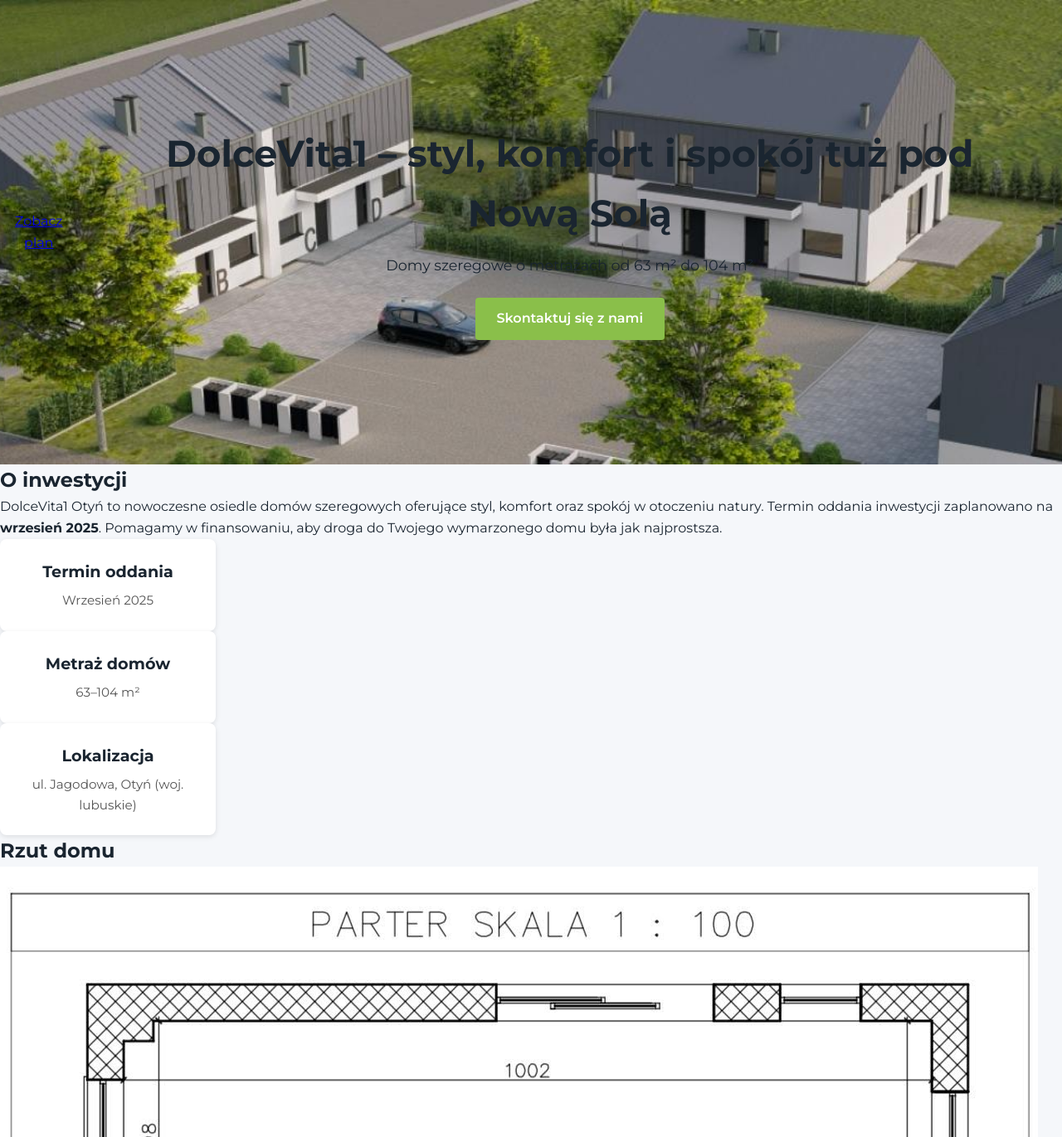
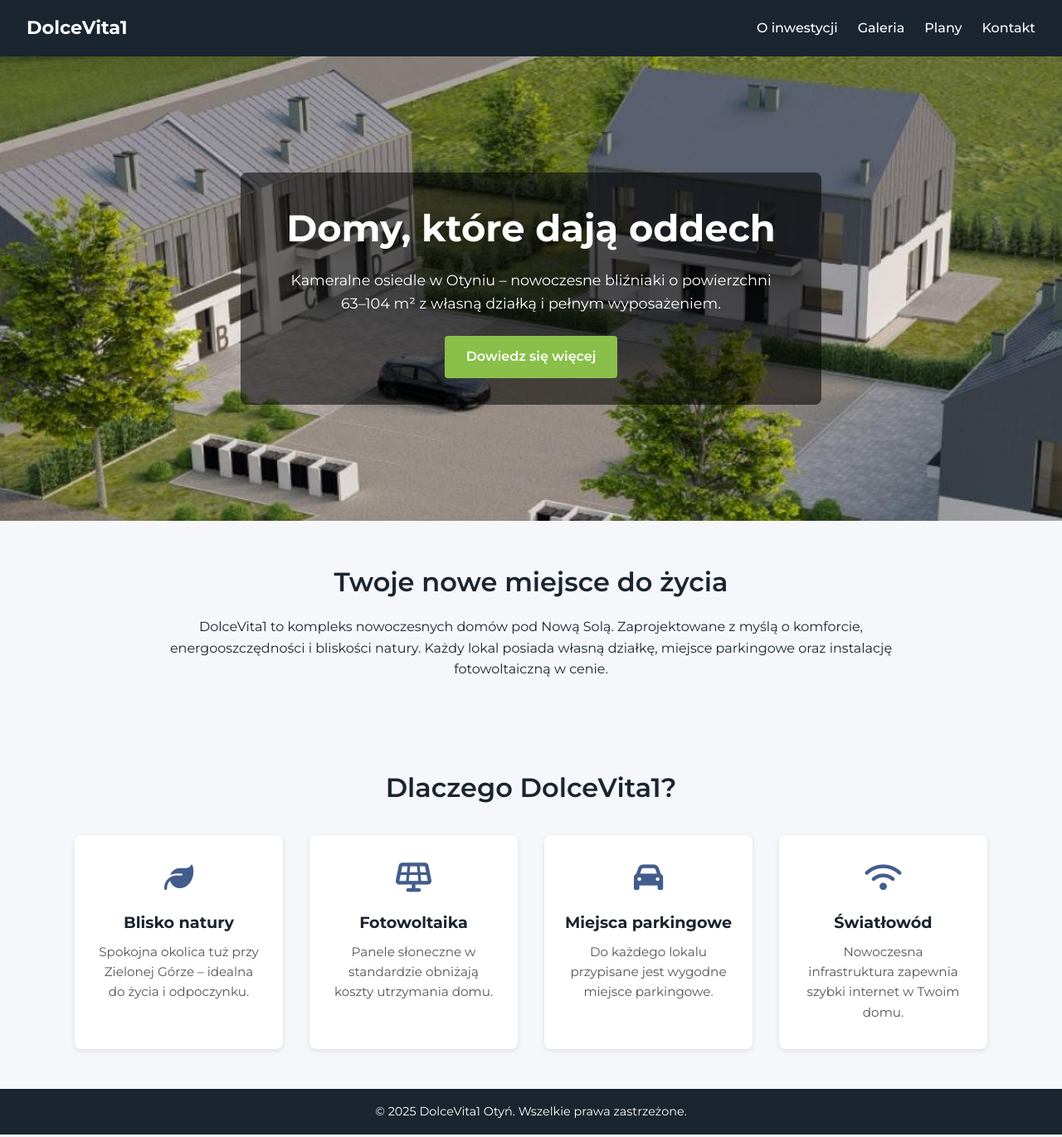
Before and after one commit to kaietanpaul/dolcevita1-website, a plain HTML site: page index.html in a window 1280 px wide. Shown: the top 1371 px of the page at 83% size. Drawn offline with Linux system fonts and the light colour scheme; a small style sheet from the web is missing.

Commit message:
Update index.html to multi-page layout with navigation and premium design

```diff
--- a/index.html
+++ b/index.html
@@ -1,67 +1,96 @@
 <!DOCTYPE html>
 <html lang="pl">
   <head>
-    <meta charset="UTF-8">
-    <meta name="viewport" content="width=device-width, initial-scale=1.0">
-    <title>DolceVita1 Otyń – domy, które dają oddech</title>
-    <link rel="stylesheet" href="style.css">
+    <meta charset="UTF-8" />
+    <meta name="viewport" content="width=device-width, initial-scale=1.0" />
+    <title>DolceVita1&nbsp;Otyń – Nowoczesne domy pod Nową Solą</title>
+    <!-- Google font and Font Awesome icons -->
+    <link
+      rel="preconnect"
+      href="https://fonts.gstatic.com"
+    />
+    <link
+      href="https://fonts.googleapis.com/css2?family=Montserrat:wght@400;500;600;700&display=swap"
+      rel="stylesheet"
+    />
+    <link
+      rel="stylesheet"
+      href="https://cdnjs.cloudflare.com/ajax/libs/font-awesome/6.4.0/css/all.min.css"
+      integrity="sha512-pddPoMyki1efxHUd0uaNpxXLMn3jkqyk+cSX1TFybC6sIh+lA0uPk33T9Vm44zeeqYm+Zlq/OLXUJrd7WGHlXA=="
+      crossorigin="anonymous"
+      referrerpolicy="no-referrer"
+    />
+    <link rel="stylesheet" href="style.css" />
   </head>
   <body>
-    <!-- Hero section with background image and tagline -->
+    <!-- Navigation bar -->
+    <nav class="navbar">
+      <div class="logo"><a href="index.html">DolceVita1</a></div>
+      <ul class="nav-links">
+        <li><a href="about.html">O&nbsp;inwestycji</a></li>
+        <li><a href="gallery.html">Galeria</a></li>
+        <li><a href="plans.html">Plany</a></li>
+        <li><a href="contact.html">Kontakt</a></li>
+      </ul>
+    </nav>
+
+    <!-- Hero section -->
     <header class="hero">
-        <!-- Pionowa etykieta odsyłająca do planu domu. Obok hero, inspirowana
-             projektem referencyjnym (zobacz apartamenty) – obracamy tekst o 90°
-             i umieszczamy go przy krawędzi ekranu. -->
-        <a href="#plan" class="side-label">Zobacz plan</a>
-        <div class="hero-overlay">
-            <h1>DolceVita1 – styl, komfort i spokój tuż pod Nową&nbsp;Solą</h1>
-            <p>Domy szeregowe o metrażach od 63&nbsp;m² do 104&nbsp;m²</p>
-            <a href="#contact" class="btn">Skontaktuj się z&nbsp;nami</a>
+      <div class="overlay">
+        <h1>Domy, które dają oddech</h1>
+        <p>
+          Kameralne osiedle w Otyniu – nowoczesne bliźniaki o powierzchni
+          63–104&nbsp;m² z własną działką i pełnym wyposażeniem.
+        </p>
+        <a href="about.html" class="btn">Dowiedz&nbsp;się więcej</a>
       </div>
     </header>
 
-    <!-- Details section describing the development -->
-    <section class="details">
-        <h2>O&nbsp;inwestycji</h2>
+    <!-- Introduction section -->
+    <section class="section intro">
+      <div class="container">
+        <h2>Twoje nowe miejsce do życia</h2>
         <p>
-            DolceVita1 Otyń to nowoczesne osiedle domów szeregowych oferujące styl, komfort
-            oraz spokój w otoczeniu natury. Termin oddania inwestycji zaplanowano na
-            <strong>wrzesień&nbsp;2025</strong>. Pomagamy w finansowaniu, aby droga do Twojego
-            wymarzonego domu była jak najprostsza.
+          DolceVita1 to kompleks nowoczesnych domów pod Nową Solą. Zaprojektowane
+          z myślą o komforcie, energooszczędności i bliskości natury. Każdy lokal
+          posiada własną działkę, miejsce parkingowe oraz instalację
+          fotowoltaiczną w cenie.
         </p>
-        <div class="features">
+      </div>
+    </section>
+
+    <!-- Features section -->
+    <section class="section features-section">
+      <div class="container">
+        <h2>Dlaczego DolceVita1?</h2>
+        <div class="features-grid">
           <div class="feature">
-                <h3>Termin&nbsp;oddania</h3>
-                <p>Wrzesień&nbsp;2025</p>
+            <div class="icon"><i class="fa-solid fa-leaf"></i></div>
+            <h3>Blisko natury</h3>
+            <p>Spokojna okolica tuż przy Zielonej Górze – idealna do życia i odpoczynku.</p>
           </div>
           <div class="feature">
-                <h3>Metraż&nbsp;domów</h3>
-                <p>63–104&nbsp;m²</p>
+            <div class="icon"><i class="fa-solid fa-solar-panel"></i></div>
+            <h3>Fotowoltaika</h3>
+            <p>Panele słoneczne w standardzie obniżają koszty utrzymania domu.</p>
           </div>
           <div class="feature">
-                <h3>Lokalizacja</h3>
-                <p>ul. Jagodowa, Otyń (woj. lubuskie)</p>
+            <div class="icon"><i class="fa-solid fa-car"></i></div>
+            <h3>Miejsca parkingowe</h3>
+            <p>Do każdego lokalu przypisane jest wygodne miejsce parkingowe.</p>
+          </div>
+          <div class="feature">
+            <div class="icon"><i class="fa-solid fa-wifi"></i></div>
+            <h3>Światłowód</h3>
+            <p>Nowoczesna infrastruktura zapewnia szybki internet w Twoim domu.</p>
+          </div>
         </div>
       </div>
     </section>
 
-    <!-- Floor plan gallery -->
-    <section class="plan" id="plan">
-        <h2>Rzut&nbsp;domu</h2>
-        <img src="plan.jpg" alt="Rzut domu DolceVita1 Otyń">
-    </section>
-
-    <!-- Contact information -->
-    <section class="contact" id="contact">
-        <h2>Kontakt</h2>
-        <p><strong>Adres:</strong> ul. Jagodowa, Otyń, Polska</p>
-        <p><strong>Telefon:</strong> <a href="tel:+48600990099">600&nbsp;990&nbsp;099</a></p>
-        <p><strong>Email:</strong> <a href="mailto:kratajczak1977@gmail.com">kratajczak1977@gmail.com</a></p>
-    </section>
-
-    <!-- Page footer -->
-    <footer>
-        <p>&copy;&nbsp;2025 DolceVita1 Otyń. Wszystkie prawa zastrzeżone.</p>
+    <!-- Footer -->
+    <footer class="footer">
+      <p>&copy; 2025&nbsp;DolceVita1&nbsp;Otyń. Wszelkie prawa zastrzeżone.</p>
     </footer>
   </body>
 </html>
```
Lines whose indentation alone changed are shown as unchanged.
